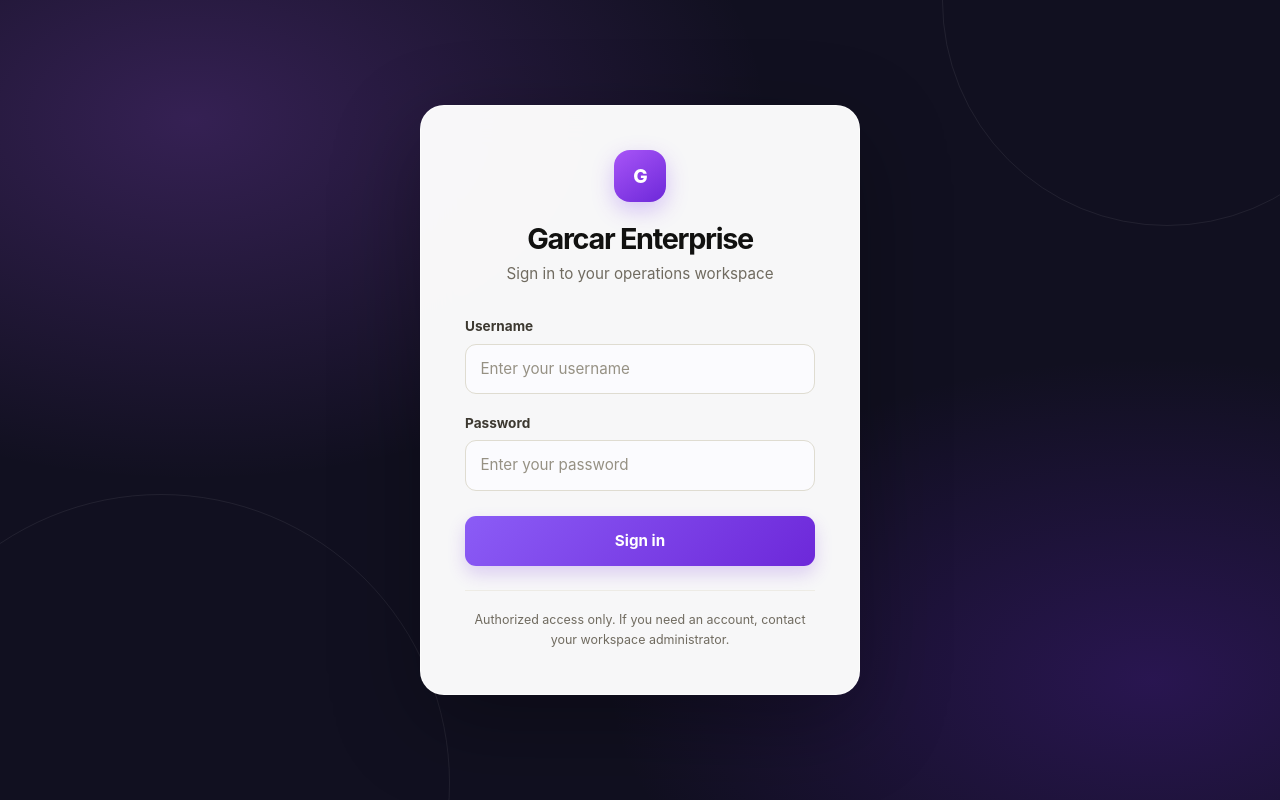
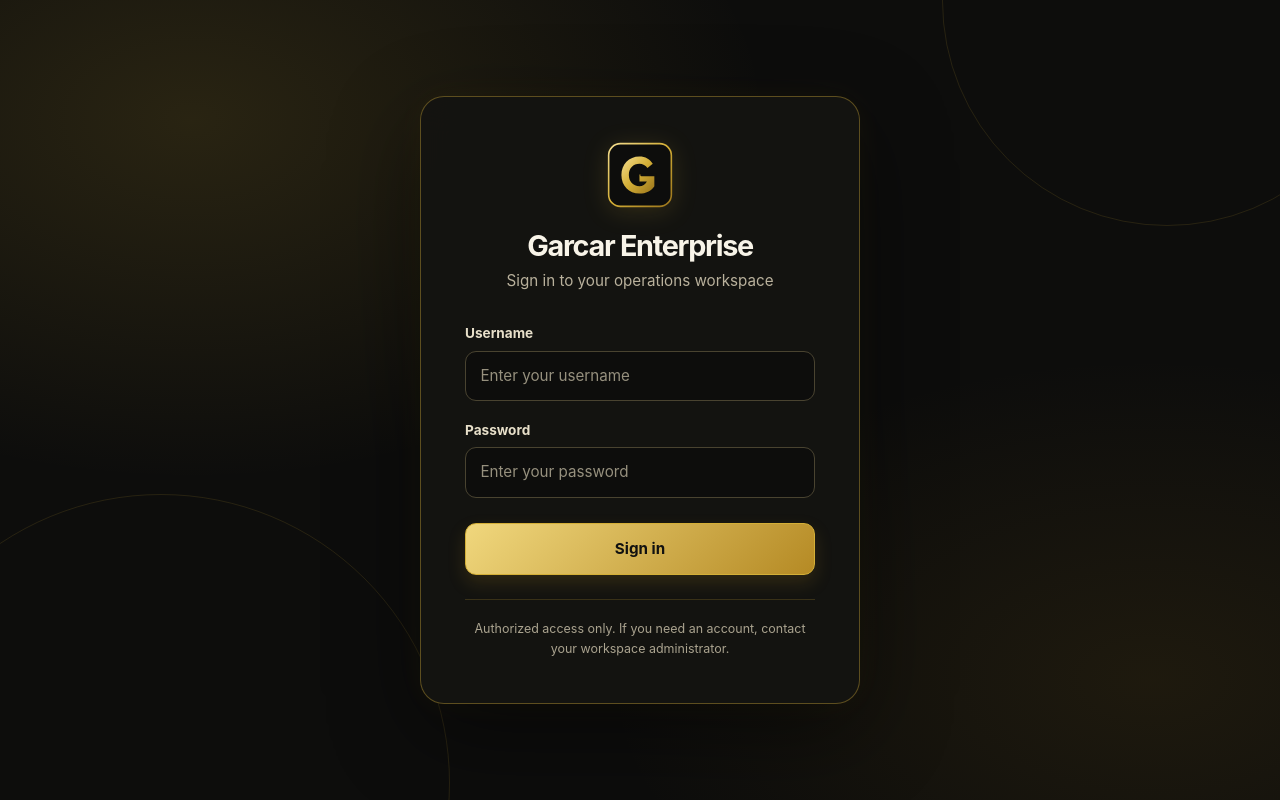
Before and after one commit to Garrettc123/enterprise-unified-platform, a React (Vite) app in the folder frontend/: page /login in a window 1280 px wide. Built offline with nearby package versions, Linux system fonts and the light colour scheme; no server answers.

Commit message:
Apply gold-and-black branding to login screen
Use the Garcar SVG logo and gold-and-black styles on the login entry screen.

```diff
--- a/frontend/src/pages/Login.css
+++ b/frontend/src/pages/Login.css
@@ -7,9 +7,9 @@
   overflow: hidden;
   padding: 2rem 1.25rem;
   background:
-    radial-gradient(ellipse at 15% 15%, rgba(168, 85, 247, 0.24), transparent 36rem),
-    radial-gradient(ellipse at 90% 85%, rgba(91, 33, 182, 0.32), transparent 34rem),
-    #111020;
+    radial-gradient(ellipse at 15% 15%, rgba(212, 175, 55, 0.14), transparent 36rem),
+    radial-gradient(ellipse at 90% 85%, rgba(154, 116, 27, 0.12), transparent 34rem),
+    #0d0d0c;
 }
 
 .login-container::before,
@@ -18,7 +18,7 @@
   z-index: -1;
   width: 28rem;
   height: 28rem;
-  border: 1px solid rgba(255, 255, 255, 0.07);
+  border: 1px solid rgba(212, 175, 55, 0.13);
   border-radius: 50%;
   content: "";
   pointer-events: none;
@@ -39,32 +39,27 @@
 .login-box {
   width: min(100%, 440px);
   padding: clamp(1.75rem, 5vw, 2.75rem);
-  border: 1px solid rgba(255, 255, 255, 0.7);
+  border: 1px solid rgba(212, 175, 55, 0.38);
   border-radius: 24px;
-  background: rgba(255, 255, 255, 0.97);
-  box-shadow: 0 28px 90px rgba(0, 0, 0, 0.3);
+  background: rgba(20, 20, 17, 0.97);
+  color: #f8f4e8;
+  box-shadow: 0 28px 90px rgba(0, 0, 0, 0.48), 0 0 35px rgba(212, 175, 55, 0.06);
   backdrop-filter: blur(18px);
   animation: login-rise 450ms ease both;
 }
 
 .login-mark {
-  display: grid;
-  place-items: center;
-  width: 52px;
-  height: 52px;
+  display: block;
+  width: 68px;
+  height: 68px;
   margin: 0 auto 1.25rem;
-  border-radius: 16px;
-  color: white;
-  background: linear-gradient(145deg, #a855f7, #6d28d9);
-  box-shadow: 0 8px 22px rgba(124, 58, 237, 0.28);
-  font-size: 1.2rem;
-  font-weight: 800;
-  letter-spacing: -0.04em;
+  object-fit: contain;
+  filter: drop-shadow(0 4px 12px rgba(212, 175, 55, 0.16));
 }
 
 .login-box h1 {
   margin-bottom: 0.4rem;
-  color: var(--gray-900);
+  color: #f8f4e8;
   font-size: clamp(1.5rem, 4vw, 1.8rem);
   font-weight: 750;
   letter-spacing: -0.045em;
@@ -74,7 +69,7 @@
 
 .login-box > p {
   margin-bottom: 1.9rem;
-  color: var(--gray-500);
+  color: #b9b19c;
   font-size: 0.95rem;
   text-align: center;
 }
@@ -86,7 +81,7 @@
 .form-group label {
   display: block;
   margin-bottom: 0.45rem;
-  color: var(--gray-700);
+  color: #e7dfc9;
   font-size: 0.85rem;
   font-weight: 650;
 }
@@ -95,27 +90,27 @@
   width: 100%;
   min-height: 48px;
   padding: 0.8rem 0.9rem;
-  border: 1px solid var(--gray-200);
+  border: 1px solid #494330;
   border-radius: 11px;
-  background: #fbfbfe;
-  color: var(--gray-900);
+  background: #0d0d0c;
+  color: #f8f4e8;
   font-size: 0.95rem;
   transition: border-color 160ms ease, box-shadow 160ms ease, background 160ms ease;
 }
 
 .form-group input::placeholder {
-  color: var(--gray-400);
+  color: #96907e;
 }
 
 .form-group input:hover {
-  border-color: var(--gray-300);
+  border-color: #8b762f;
 }
 
 .form-group input:focus {
   outline: none;
-  border-color: var(--primary);
-  background: #fff;
-  box-shadow: 0 0 0 4px rgba(124, 58, 237, 0.11);
+  border-color: #d4af37;
+  background: #111110;
+  box-shadow: 0 0 0 4px rgba(212, 175, 55, 0.15);
 }
 
 .btn-primary {
@@ -126,20 +121,20 @@
   min-height: 49px;
   margin-top: 0.45rem;
   padding: 0.85rem 1rem;
-  border: 0;
+  border: 1px solid #d4af37;
   border-radius: 11px;
-  color: white;
-  background: linear-gradient(135deg, #8b5cf6, #6d28d9);
-  box-shadow: 0 8px 18px rgba(109, 40, 217, 0.2);
+  color: #111110;
+  background: linear-gradient(135deg, #f0d77d, #b58a24);
+  box-shadow: 0 8px 18px rgba(181, 138, 36, 0.18);
   font-size: 0.95rem;
-  font-weight: 700;
+  font-weight: 750;
   transition: transform 160ms ease, box-shadow 160ms ease, filter 160ms ease;
 }
 
 .btn-primary:hover:not(:disabled) {
   transform: translateY(-1px);
-  box-shadow: 0 12px 24px rgba(109, 40, 217, 0.26);
-  filter: saturate(1.08);
+  box-shadow: 0 12px 24px rgba(181, 138, 36, 0.25);
+  filter: brightness(1.04);
 }
 
 .btn-primary:active:not(:disabled) {
@@ -155,8 +150,8 @@
 .login-footnote {
   margin-top: 1.5rem;
   padding-top: 1.15rem;
-  border-top: 1px solid var(--gray-100);
-  color: var(--gray-500);
+  border-top: 1px solid rgba(212, 175, 55, 0.2);
+  color: #aaa38f;
   font-size: 0.78rem;
   line-height: 1.6;
   text-align: center;
--- a/frontend/src/pages/Login.tsx
+++ b/frontend/src/pages/Login.tsx
@@ -29,7 +29,7 @@ function Login() {
   return (
     <main className="login-container">
       <section className="login-box" aria-labelledby="login-heading">
-        <div className="login-mark" aria-hidden="true">G</div>
+        <img className="login-mark" src="/garcar-logo.svg" alt="" aria-hidden="true" />
         <h1 id="login-heading">Garcar Enterprise</h1>
         <p>Sign in to your operations workspace</p>
 
```
